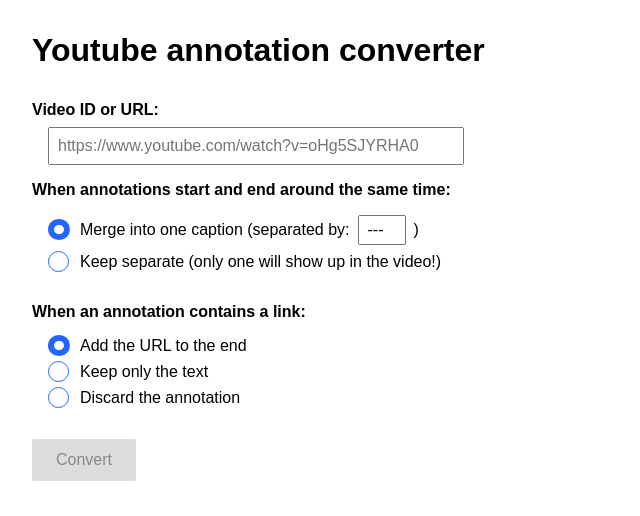
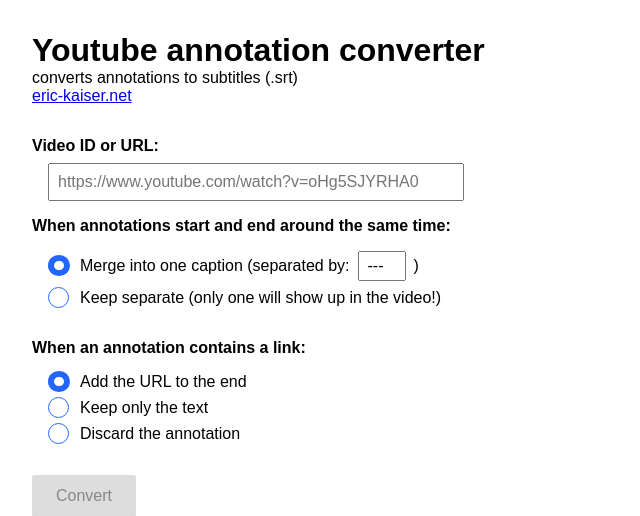
Before and after one commit to vvye/youtube-annotation-converter, a PHP site: page / in a window 1280 px wide. Shown: the top 516 px of the page, without its empty margins (0-640 px from the left). Run offline with PHP 8.4, Linux system fonts and the light colour scheme.

Commit message:
Add info to header

```diff
--- a/index.php
+++ b/index.php
@@ -169,7 +169,11 @@
 	</head>
 	<body>
 
-		<h1>Youtube annotation converter</h1>
+		<div class="header">
+			<h1>Youtube annotation converter</h1>
+			<p>converts annotations to subtitles (.srt)</p>
+			<p><a href="https://www.eric-kaiser.net">eric-kaiser.net</a></p>
+		</div>
 
 		<form method="post" action="<?= basename($_SERVER['SCRIPT_NAME']) ?>">
 			<p class="prompt">Video ID or URL:</p>
--- a/style.css
+++ b/style.css
@@ -9,7 +9,7 @@ body {
 	font-family: sans-serif;
 }
 
-h1 {
+.header {
 	margin-bottom: 2rem;
 }
 
```
